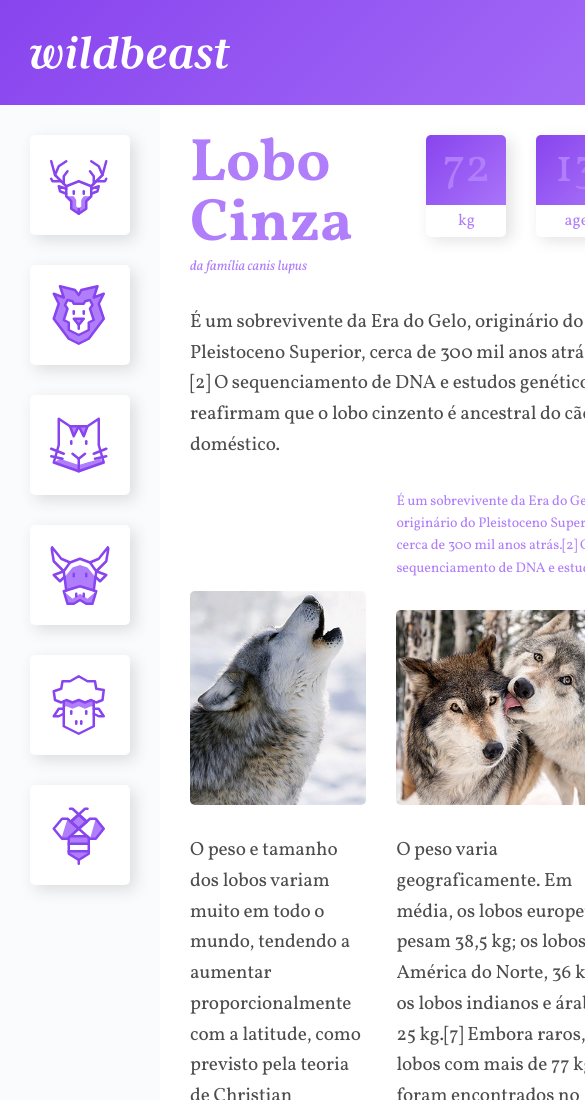
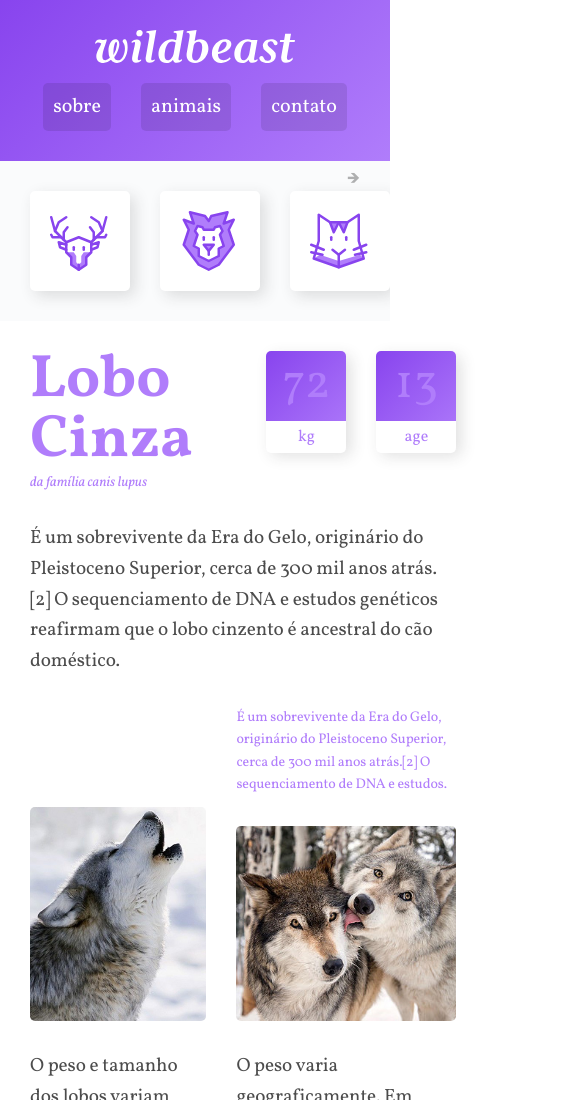
Before and after one commit to Lucasantos-S/Grid-layout, a plain HTML site: page index.html in a window 390 px wide. Shown: the top 1100 px of the page, 585 px wide, since content can reach past the window. Drawn offline with Linux system fonts and the light colour scheme.

Commit message:
sidenav mobile finalizada

```diff
--- a/css/style.css
+++ b/css/style.css
@@ -28,11 +28,36 @@ img {
     grid-template-columns: minmax(160px, 1fr) 3fr 300px;
     grid-template-areas:
     "header header header"
-    "sidenav contend anuncios"
+    "sidenav content anuncios"
     "footer footer footer"
     ;
 }
+@media (max-width: 1200px ){
 
+     .estrutura {
+        grid-template-areas:
+        "header header header"
+        "sidenav content content"
+        "sidenav anuncios anuncios"
+        "footer footer footer"
+        ;
+
+
+    }
+}
+
+@media (max-width: 760px) {
+
+    .estrutura {
+        grid-template-columns: 100%;
+        grid-template-areas:
+        "header"
+        "sidenav"
+        "content"
+        "anuncios"
+        "footer"
+    }
+}
 /*---HEADER---*/
 
 .header{
@@ -69,6 +94,23 @@ img {
     margin-left: 30px;
 }
 
+@media (max-width:760px) {
+    .header {
+        grid-template-columns: auto;
+    }
+    .logo {
+        margin: 0 auto 20px auto;
+    }
+    .header nav a {
+        font-size: 1.25em;
+
+    }
+    .header nav {
+        margin: 0 auto;
+
+    }
+}
+
 
 
 
@@ -92,11 +134,48 @@ img {
 .sidenav li a:hover{
     background: #b07dfb;
 }
+@keyframes seta {
+    from {
+        right: 30px;
+    }
+    to {
+        right: 20px;
+    }
+}
+
+@media (max-width: 760px) {
+    .sidenav {
+        position: relative;
+        padding: 0 30px;
+        overflow-x: auto;
+        --webkit-overflow-scrolling: touch;
+        -ms-overflow-style: -ms-autohiding-scrollbar;
+    }
+
+    .sidenav::after{
+        content:' 🡺 ';
+        position: absolute;
+        top: 5px;
+        right: 30px;
+        color: rgba( 0,0,0,.3);
+        animation: seta 0.5s ease-in 0s infinite alternate;
+    }
+    .sidenav ul {
+        display: flex;
+    }
+    .sidenav ul li {
+        flex: 1 0 60px;
+    }
+
+    .sidenav li a {
+        margin: 30px 30px 30px 0 ;
+    }
+}
 
 /*----CONTEND----*/
 
-.contend{
-    grid-area: contend;
+.content{
+    grid-area: content;
     max-width: 900px;
     margin: 0 auto;
     padding: 30px;
@@ -114,7 +193,7 @@ img {
     grid-row: span 2;
     align-self: end;
 }
-.image-2 {
+.imagem-2 {
     align-self: end;
 }
 
--- a/index.html
+++ b/index.html
@@ -32,7 +32,7 @@
             </ul>
         </nav>
 
-        <main class="contend">
+        <main class="content">
             <div class="titulo">
                 <h1>Lobo Cinza</h1>
                 <span>da família canis lupus</span>
```
Also changed, not shown: 1 other file.
